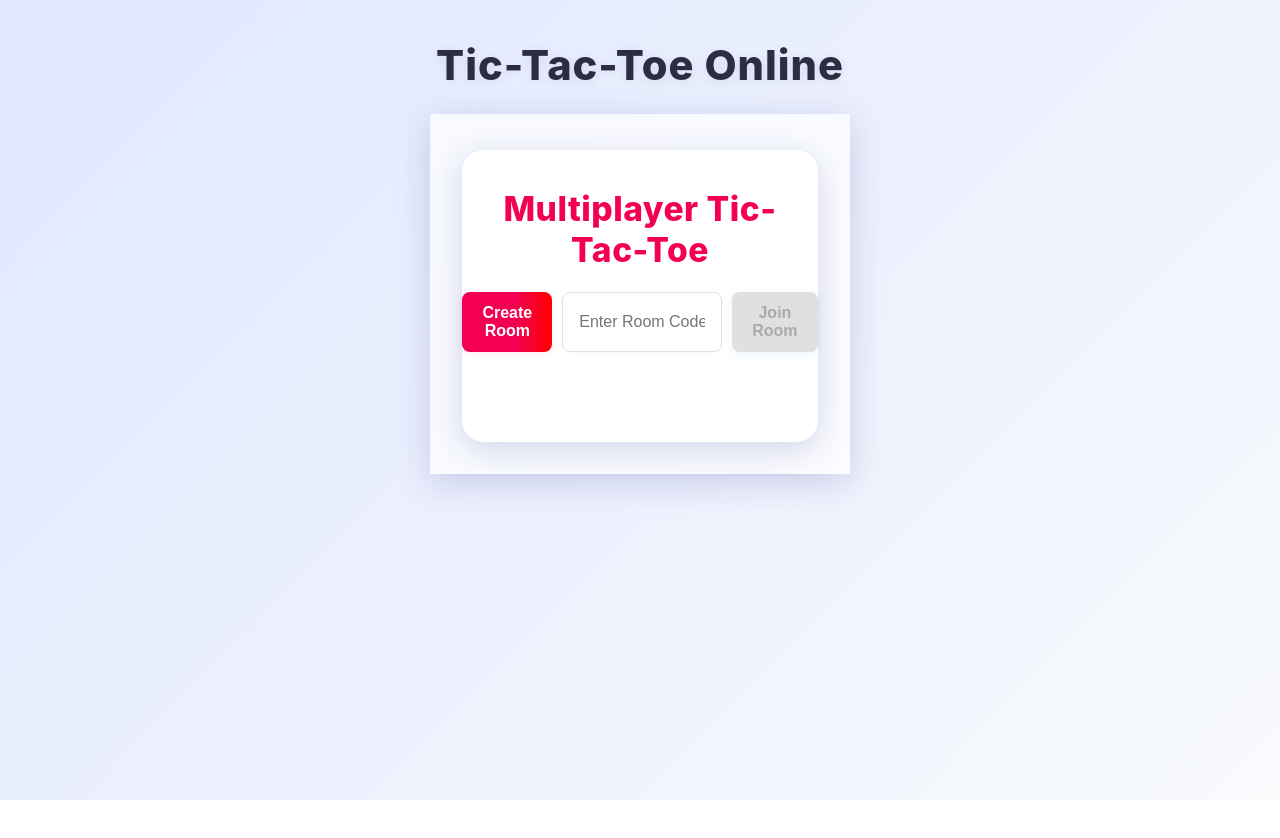
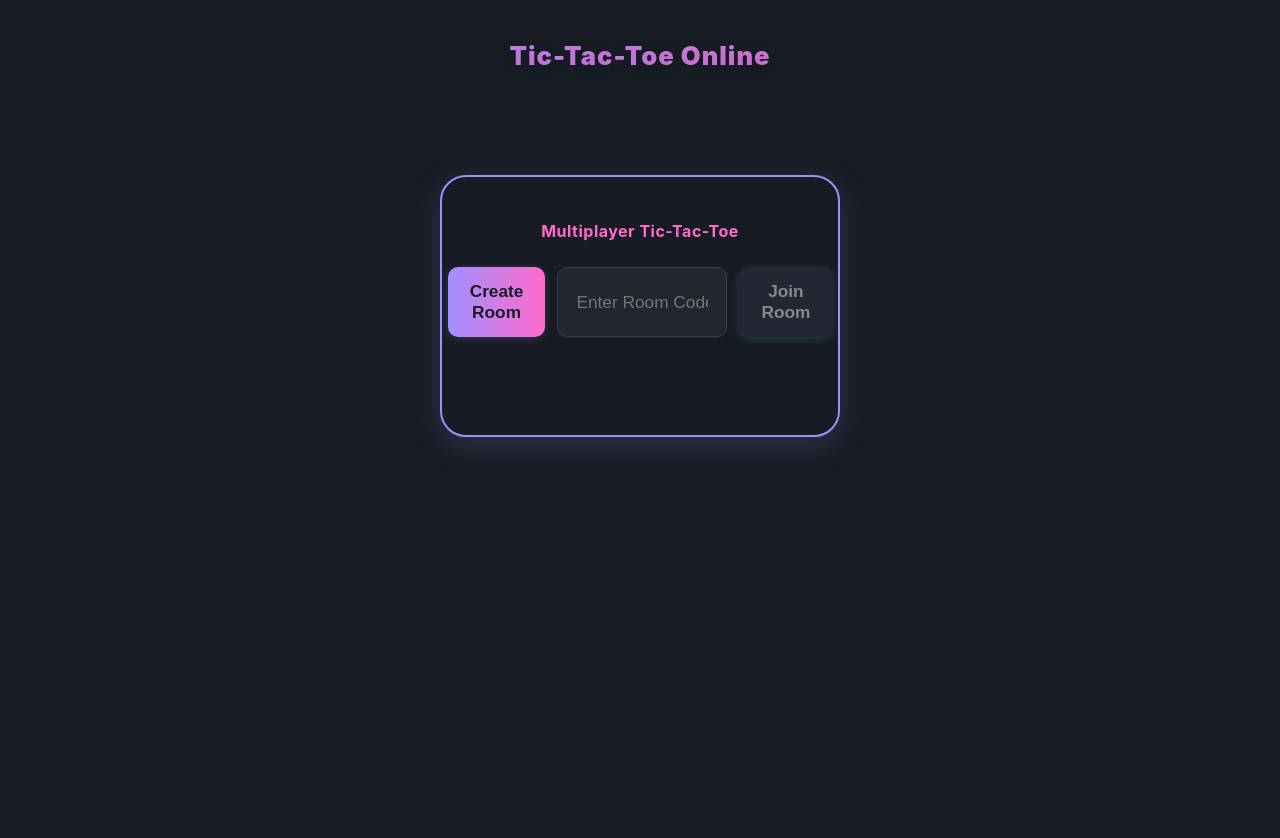
Before and after one commit to rohitd4007/tick-tack-toe, a Next.js app: page / in a window 1280 px wide. Shown: the top 838 px of the page. Before the commit the page ends 800 px from the top, so only its background shows below. Built offline with nearby package versions, Linux system fonts and the light colour scheme; no server answers.

Commit message:
ui improvement

```diff
--- a/src/app/globals.css
+++ b/src/app/globals.css
@@ -1,6 +1,14 @@
 :root {
-  --background: #ffffff;
-  --foreground: #171717;
+  --background: #181c24;
+  --foreground: #f8fafc;
+  --card-bg: rgba(24, 28, 36, 0.82);
+  --glass-blur: blur(16px);
+  --primary-gradient: linear-gradient(90deg, #a18fff 0%, #ff6bcb 100%);
+  --accent: #ff6bcb;
+  --accent2: #a18fff;
+  --success: #1cb34a;
+  --error: #ff4d67;
+  --info: #3ecfff;
 }
 
 @media (prefers-color-scheme: dark) {
@@ -17,10 +25,11 @@ body {
 }
 
 body {
-  background: linear-gradient(135deg, #e0e7ff 0%, #f8fafc 100%);
-  font-family: 'Inter', Arial, Helvetica, sans-serif;
+  background: var(--background);
+  font-family: 'Poppins', 'Inter', Arial, Helvetica, sans-serif;
   min-height: 100vh;
-  color: #222;
+  color: var(--foreground);
+  position: relative;
   -webkit-font-smoothing: antialiased;
   -moz-osx-font-smoothing: grayscale;
 }
@@ -49,33 +58,76 @@ a {
   align-items: center;
   justify-content: flex-start;
   background: none;
+  position: relative;
+  margin-top: 4rem;
+}
+
+/* Floating gradient shapes */
+.bg-shape {
+  position: absolute;
+  border-radius: 50%;
+  filter: blur(60px);
+  opacity: 0.5;
+  z-index: 0;
+}
+
+.bg-shape1 {
+  width: 420px;
+  height: 420px;
+  left: -120px;
+  top: -80px;
+  background: var(--primary-gradient);
+}
+
+.bg-shape2 {
+  width: 320px;
+  height: 320px;
+  right: -100px;
+  top: 60px;
+  background: var(--accent);
+}
+
+.bg-shape3 {
+  width: 260px;
+  height: 260px;
+  left: 40vw;
+  bottom: -120px;
+  background: var(--accent2);
 }
 
 .ttt-header {
   margin-top: 40px;
   margin-bottom: 24px;
   text-align: center;
+  z-index: 2;
 }
 
 .ttt-header h1 {
-  font-size: 2.6rem;
-  font-weight: 800;
+  font-size: 1.6rem;
+  font-weight: 900;
   letter-spacing: 1px;
-  color: #2b2d42;
-  text-shadow: 0 2px 12px rgba(0, 0, 0, 0.08);
+  color: var(--foreground);
+  text-shadow: 0 2px 12px rgba(0, 0, 0, 0.18);
+  background: var(--primary-gradient);
+  -webkit-background-clip: text;
+  -webkit-text-fill-color: transparent;
+  background-clip: text;
 }
 
 .ttt-container {
-  background: rgba(255, 255, 255, 0.7);
-  box-shadow: 0 8px 32px rgba(31, 38, 135, 0.18);
-  padding: 36px 32px 32px 32px;
+  /* background: var(--card-bg); */
+  border-radius: 28px;
+  /* box-shadow: 0 8px 32px rgba(31, 38, 135, 0.22); */
+  padding: 40px 32px 32px 32px;
   min-width: 340px;
-  max-width: 420px;
+  /* max-width: 440px; */
   width: 100%;
   display: flex;
   flex-direction: column;
   align-items: center;
-  backdrop-filter: blur(8px);
+  /* backdrop-filter: var(--glass-blur); */
+  /* border: 2.5px solid var(--accent2); */
+  z-index: 2;
 }
 
 .ttt-status-bar {
@@ -89,44 +141,48 @@ a {
 
 .ttt-symbol {
   font-size: 1.1rem;
-  color: #0070f3;
-  font-weight: 600;
+  color: var(--accent);
+  font-weight: 700;
 }
 
 .ttt-status {
   font-size: 1.1rem;
-  font-weight: 600;
+  font-weight: 700;
   padding: 4px 12px;
   border-radius: 8px;
-  background: #f1f5ff;
-  color: #2b2d42;
-  box-shadow: 0 1px 4px rgba(0, 0, 0, 0.04);
+  background: rgba(255, 255, 255, 0.08);
+  color: var(--foreground);
+  box-shadow: 0 1px 4px rgba(0, 0, 0, 0.08);
+  border: 1.5px solid var(--accent2);
 }
 
 .ttt-status.ttt-turn {
-  background: #e0f7fa;
-  color: #0070f3;
+  background: rgba(161, 143, 255, 0.18);
+  color: var(--accent2);
 }
 
 .ttt-status.ttt-wait {
-  background: #fffbe0;
-  color: #e6a700;
+  background: rgba(255, 107, 203, 0.18);
+  color: var(--accent);
 }
 
 .ttt-status.ttt-over {
-  background: #ffe0e0;
-  color: #d90429;
+  background: rgba(255, 77, 103, 0.18);
+  color: var(--error);
 }
 
 @media (max-width: 600px) {
-  .ttt-container {
+  /* .ttt-container {
     min-width: 0;
     max-width: 98vw;
     padding: 18px 4vw 18px 4vw;
-  }
+  } */
 
   .ttt-header {
     margin-top: 18px;
     margin-bottom: 12px;
   }
 }
+
+/* Import Poppins font */
+@import url('https://fonts.googleapis.com/css2?family=Poppins:wght@400;600;800;900&display=swap');
--- a/src/app/page.js
+++ b/src/app/page.js
@@ -54,10 +54,12 @@ export default function Home() {
   };
 
   return (
-    <div className="main-bg">
+    <div>
       <header className="ttt-header">
         <h1>Tic-Tac-Toe Online</h1>
       </header>
+
+      <div className="main-bg">
         <div className="ttt-container">
           {!roomData ? (
             <Lobby onGameStart={handleGameStart} />
@@ -73,5 +75,6 @@ export default function Home() {
         </div>
         <ToastContainer position="top-center" autoClose={1800} hideProgressBar={false} newestOnTop closeOnClick pauseOnFocusLoss draggable pauseOnHover theme="colored" />
       </div>
+    </div>
   );
 }
--- a/src/components/Board/Board.module.css
+++ b/src/components/Board/Board.module.css
@@ -5,37 +5,42 @@
     min-height: 320px;
     width: 100%;
     margin: 0 auto 18px auto;
+    z-index: 2;
 }
 
 .board {
     display: grid;
     grid-template-columns: repeat(3, minmax(80px, 110px));
-    gap: 18px;
+    gap: 22px;
     margin: 0 auto;
-    background: rgba(255, 255, 255, 0.92);
-    border-radius: 20px;
-    box-shadow: 0 8px 32px rgba(31, 38, 135, 0.18);
-    padding: 28px;
-    max-width: 380px;
+    background: rgba(24, 28, 36, 0.92);
+    border-radius: 24px;
+    box-shadow: 0 8px 32px #a18fff33, 0 1.5px 6px #ff6bcb22;
+    padding: 32px;
+    max-width: 400px;
     justify-content: center;
     animation: fadeInBoard 0.7s cubic-bezier(.39, .575, .56, 1.000);
+    border: 2.5px solid #a18fff;
+    position: relative;
 }
 
 @keyframes fadeInBoard {
     0% {
         opacity: 0;
         transform: scale(0.95);
+        box-shadow: 0 0 0 #a18fff00;
     }
 
     100% {
         opacity: 1;
         transform: scale(1);
+        box-shadow: 0 8px 32px #a18fff33, 0 1.5px 6px #ff6bcb22;
     }
 }
 
 @media (max-width: 500px) {
     .board {
-        padding: 12px;
+        padding: 14px;
         gap: 10px;
         max-width: 98vw;
     }
--- a/src/components/Lobby/Lobby.module.css
+++ b/src/components/Lobby/Lobby.module.css
@@ -1,17 +1,19 @@
 .lobby {
-    background: rgba(255, 255, 255, 0.92);
-    border-radius: 22px;
-    box-shadow: 0 8px 32px rgba(31, 38, 135, 0.18);
-    padding: 38px 30px 30px 30px;
-    max-width: 370px;
+    background: rgba(24, 28, 36, 0.92);
+    border-radius: 26px;
+    box-shadow: 0 8px 32px rgba(161, 143, 255, 0.18);
+    padding: 44px 32px 32px 32px;
+    max-width: 400px;
     width: 100%;
     margin: 0 auto;
     display: flex;
     flex-direction: column;
     align-items: center;
-    backdrop-filter: blur(8px);
-    animation: fadeInCard 0.7s cubic-bezier(.39, .575, .56, 1.000);
-    color: #2b2d42;
+    backdrop-filter: blur(16px);
+    color: #f8fafc;
+    border: 2.5px solid #a18fff;
+    position: relative;
+    z-index: 2;
 }
 
 @keyframes fadeInCard {
@@ -27,151 +29,171 @@
 }
 
 .lobbyTitle {
-    font-size: 2.1rem;
-    font-weight: 800;
-    color: #f30051;
-    margin-bottom: 22px;
+    font-size: 1rem;
+    color: #ff6bcb;
+    margin-bottom: 26px;
     letter-spacing: 0.5px;
     text-align: center;
+    display: flex;
+    align-items: center;
+    gap: 10px;
+}
+
+.lobbyTitle .emoji {
+    font-size: 1.5em;
+    filter: drop-shadow(0 2px 8px #a18fff88);
 }
 
 .buttons {
     display: flex;
     justify-content: center;
-    gap: 10px;
-    margin-bottom: 18px;
+    gap: 12px;
+    margin-bottom: 22px;
     width: 100%;
 }
 
 .input {
-    padding: 12px 16px;
-    font-size: 1rem;
-    width: 160px;
-    border: 1.5px solid #e0e0e0;
-    border-radius: 8px;
+    padding: 14px 18px;
+    font-size: 1.08rem;
+    width: 170px;
+    border: 1.5px solid #3a3f4b;
+    border-radius: 10px;
     outline: none;
     transition: border 0.2s, box-shadow 0.2s;
-    box-shadow: 0 1px 2px rgba(0, 0, 0, 0.03);
-    background: rgba(255, 255, 255, 0.7);
-    color: #000000;
+    box-shadow: 0 1px 2px rgba(161, 143, 255, 0.08);
+    background: rgba(36, 40, 50, 0.85);
+    color: #f8fafc;
 }
 
 .input:focus {
-    border: 1.5px solid #f3ae00;
-    box-shadow: 0 0 0 2px #e0f7fa;
+    border: 1.5px solid #ff6bcb;
+    box-shadow: 0 0 0 2px #a18fff55;
 }
 
 .create {
-    padding: 12px 20px;
-    font-size: 1rem;
+    padding: 14px 22px;
+    font-size: 1.08rem;
     border: none;
-    border-radius: 8px;
-    background: linear-gradient(90deg, #f30051 60%, #ff0000 100%);
-    color: #fff;
-    font-weight: 700;
+    border-radius: 10px;
+    background: linear-gradient(90deg, #a18fff 0%, #ff6bcb 100%);
+    color: #181c24;
+    font-weight: 800;
     cursor: pointer;
-    box-shadow: 0 2px 8px rgba(243, 0, 81, 0.08);
+    box-shadow: 0 2px 8px #a18fff33;
     transition: background 0.2s, transform 0.1s, box-shadow 0.2s;
     outline: none;
 }
 
 .create:hover,
 .create:focus {
-    background: linear-gradient(90deg, #c2003a 60%, #b10000 100%);
-    transform: translateY(-2px) scale(1.04);
-    box-shadow: 0 4px 16px rgba(243, 0, 81, 0.12);
+    background: linear-gradient(90deg, #ff6bcb 0%, #a18fff 100%);
+    transform: translateY(-2px) scale(1.05);
+    box-shadow: 0 4px 16px #ff6bcb44;
 }
 
 .join {
-    padding: 12px 20px;
-    font-size: 1rem;
+    padding: 14px 22px;
+    font-size: 1.08rem;
     border: none;
-    border-radius: 8px;
-    background: linear-gradient(90deg, #0070f3 60%, #00c6ff 100%);
-    color: #fff;
-    font-weight: 700;
+    border-radius: 10px;
+    background: linear-gradient(90deg, #3ecfff 0%, #a18fff 100%);
+    color: #181c24;
+    font-weight: 800;
     cursor: pointer;
-    box-shadow: 0 2px 8px rgba(0, 112, 243, 0.08);
+    box-shadow: 0 2px 8px #3ecfff33;
     transition: background 0.2s, transform 0.1s, box-shadow 0.2s;
     outline: none;
 }
 
 .join:disabled {
-    background: #e0e0e0;
-    color: #aaa;
+    background: #232733;
+    color: #888;
     cursor: not-allowed;
 }
 
 .join:hover:not(:disabled),
 .join:focus:not(:disabled) {
-    background: linear-gradient(90deg, #0051a8 60%, #009ec3 100%);
-    transform: translateY(-2px) scale(1.04);
-    box-shadow: 0 4px 16px rgba(0, 112, 243, 0.12);
+    background: linear-gradient(90deg, #a18fff 0%, #3ecfff 100%);
+    transform: translateY(-2px) scale(1.05);
+    box-shadow: 0 4px 16px #3ecfff44;
 }
 
 .roomInfo {
     display: flex;
     align-items: center;
-    gap: 10px;
-    margin-bottom: 10px;
-    margin-top: 8px;
-    font-size: 1.1em;
+    gap: 12px;
+    margin-bottom: 12px;
+    margin-top: 10px;
+    font-size: 1.13em;
 }
 
 .roomCode {
-    color: #f30051;
-    font-weight: 800;
-    letter-spacing: 1.5px;
-    padding: 0 4px;
-    background: #fff0f6;
-    border-radius: 6px;
+    color: #fff;
+    font-weight: 900;
+    letter-spacing: 2px;
+    padding: 7px 18px;
+    background: linear-gradient(90deg, #a18fff 0%, #ff6bcb 100%);
+    border-radius: 999px;
     cursor: pointer;
-    transition: background 0.18s, color 0.18s;
+    transition: background 0.18s, color 0.18s, box-shadow 0.18s;
     outline: none;
+    box-shadow: 0 2px 8px #a18fff33;
+    border: 2px solid #fff2;
+    position: relative;
+    display: flex;
+    align-items: center;
+    gap: 8px;
 }
 
 .roomCode:hover,
 .roomCode:focus {
-    background: #ffe0ef;
-    color: #b10000;
+    background: linear-gradient(90deg, #ff6bcb 0%, #a18fff 100%);
+    color: #181c24;
+    box-shadow: 0 4px 16px #ff6bcb44;
 }
 
 .shareBtn {
-    padding: 6px 14px;
-    font-size: 0.98em;
+    padding: 7px 16px;
+    font-size: 1em;
     border: none;
-    border-radius: 6px;
-    background: linear-gradient(90deg, #00c6ff 60%, #0070f3 100%);
-    color: #fff;
-    font-weight: 600;
+    border-radius: 999px;
+    background: linear-gradient(90deg, #3ecfff 0%, #a18fff 100%);
+    color: #181c24;
+    font-weight: 700;
     cursor: pointer;
     transition: background 0.18s, transform 0.1s;
     outline: none;
+    box-shadow: 0 2px 8px #3ecfff33;
+    display: flex;
+    align-items: center;
+    gap: 6px;
 }
 
 .shareBtn:hover,
 .shareBtn:focus {
-    background: linear-gradient(90deg, #009ec3 60%, #0051a8 100%);
-    transform: scale(1.06);
+    background: linear-gradient(90deg, #a18fff 0%, #3ecfff 100%);
+    transform: scale(1.08);
 }
 
 .status {
-    margin-top: 18px;
-    color: #000000;
-    font-weight: 500;
+    margin-top: 20px;
+    color: #ff6bcb;
+    font-weight: 600;
     min-height: 24px;
     text-align: center;
+    font-size: 1.08em;
+    letter-spacing: 0.5px;
 }
 
 @media (max-width: 500px) {
     .lobby {
-        padding: 18px 4vw 18px 4vw;
+        padding: 20px 4vw 20px 4vw;
         max-width: 98vw;
     }
 
     .buttons {
         flex-direction: column;
-        gap: 12px;
+        gap: 14px;
     }
 
     .input {
@@ -180,6 +202,6 @@
 
     .roomInfo {
         flex-direction: column;
-        gap: 4px;
+        gap: 6px;
     }
 }
```
Also changed, not shown: src/components/Cell/Cell.module.css (+18 -16 lines). Lines whose indentation alone changed are shown as unchanged.
